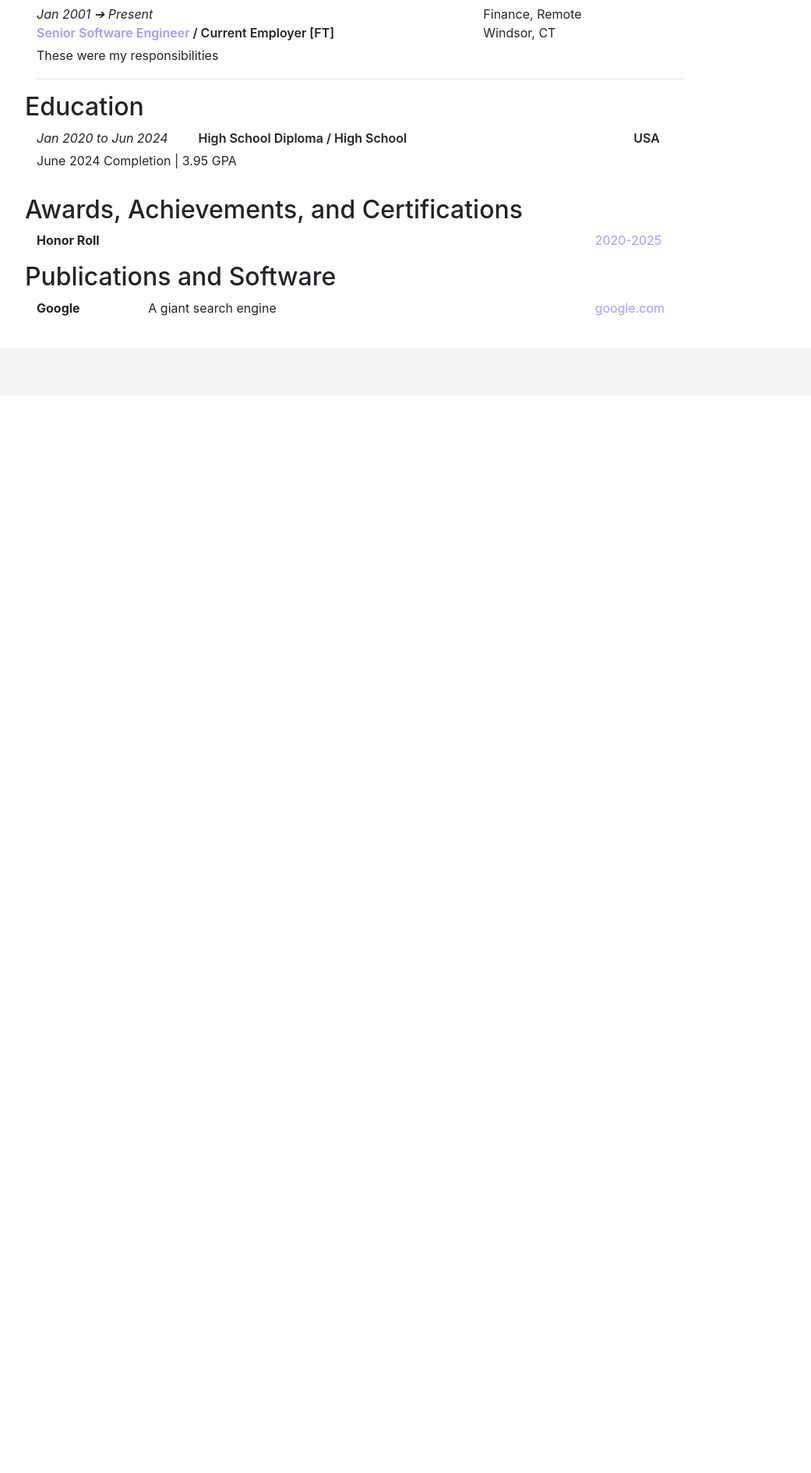
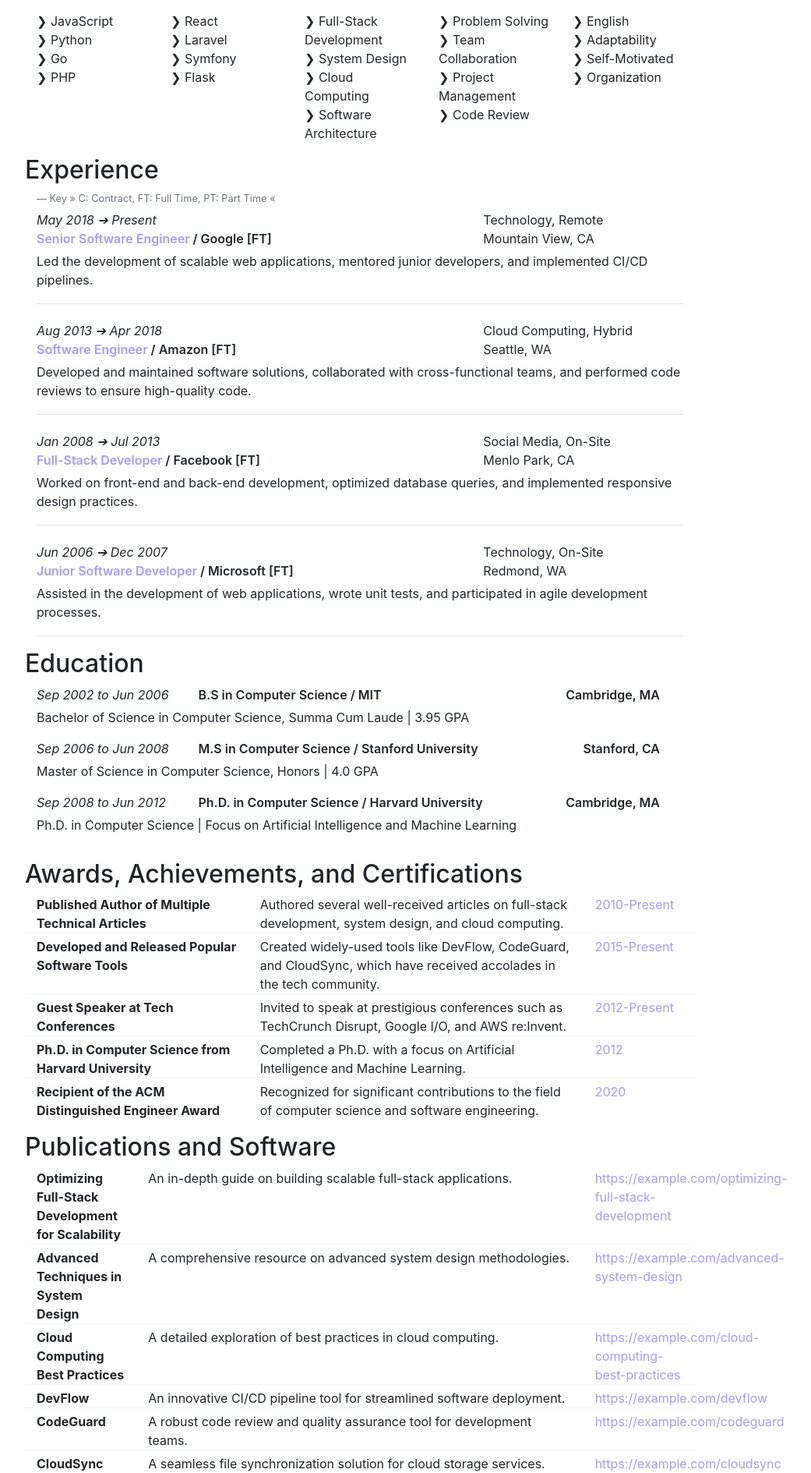
Before and after one commit to nsa-yoda/react-resume, a React (Create React App) app: page / in a window 1280 px wide. Shown: the part 532-2421 px from the top of the page at 78% size, without its empty margins (178-1219 px from the left). Before the commit the page ends 1039 px from the top, so only its background shows below. Built offline with nearby package versions, Linux system fonts and the light colour scheme.

Commit message:
update data with core sample date

```diff
--- a/src/components/Sections/Achievements/Achievements.jsx
+++ b/src/components/Sections/Achievements/Achievements.jsx
@@ -5,7 +5,7 @@
   return achievements.map((award, index) => {
     return (
       award.meta.display && (
-                <div key={index} className='row'>
+        <div className='row separator' key={index}>
           <span className='col-4'>
             <strong>{award.name}</strong>
           </span>
@@ -19,9 +19,11 @@
 
 export default function Achievements() {
   return (
-        achievements.length > 0 && (<div id="achievements" className="section">
-            <h2 className="row">Awards, Achievements, and Certifications</h2>
+    achievements.length > 0 && (
+      <div className='section' id='achievements'>
+        <h2 className='row'>Awards, Achievements, and Certifications</h2>
         {AchievementsFactory()}
-        </div>)
+      </div>
+    )
   )
 }
--- a/src/components/Sections/Experience/Experience.jsx
+++ b/src/components/Sections/Experience/Experience.jsx
@@ -1,68 +1,91 @@
-import "./Experience.css";
-import experiences from "../../../data/Experience.json";
-import highlightWords from "../../../data/Highlighter.json";
-import {formatDate} from "../../../utils";
+import './Experience.css'
+import experiences from '../../../data/Experience.json'
+import highlightWords from '../../../data/Highlighter.json'
+import { formatDate } from '../../../utils'
 
-const Highlighter = (input) => {
-    let words = input.split(/\s+/);
+const Highlighter = input => {
+  let words = input.split(/\s+/)
 
   // Iterate over each word and wrap it in <mark> tags if it matches any word in the highlight list
   let highlightedWords = words.map(word => {
     // Remove punctuation from the word for accurate matching
-        let cleanedWord = word.replace(/[.,!?;:()]/g, '');
+    let cleanedWord = word.replace(/[.,!?;:()]/g, '')
     if (highlightWords.includes(cleanedWord.toLowerCase())) {
-            return `<mark>${word}</mark>`;
+      return `<mark>${word}</mark>`
     }
-        return word;
-    });
+    return word
+  })
 
-    return highlightedWords.join(' ');
+  return highlightedWords.join(' ')
 }
 
 const ExperienceFactory = () => {
   const arrowSymbol = String.fromCodePoint(0x02794)
 
-    const metaTypeFinder = (metaType) => {
-        let output = "";
-        switch(metaType) {
-            case "contract": output = "C"; break;
-            case "full-time": output = "FT"; break;
-            case "part-time": output = "PT"; break;
-            default: output = "";
+  const metaTypeFinder = metaType => {
+    let output = ''
+    switch (metaType) {
+      case 'contract':
+        output = 'C'
+        break
+      case 'full-time':
+        output = 'FT'
+        break
+      case 'part-time':
+        output = 'PT'
+        break
+      default:
+        output = ''
     }
-        if(output.length > 0){
-            return "[" + output + "]";
+    if (output.length > 0) {
+      return '[' + output + ']'
     }
-        return output;
+    return output
   }
 
   return experiences.map((experience, index) => {
-        return experience.meta.display && (
+    return (
+      experience.meta.display && (
         <div key={index}>
           <div className={`job ${experience.meta.class}`}>
-                    <div className="row">
-                        <div className="date col-8" title={`${experience.dates.start} to ${experience.dates.end}`}>
-                            {formatDate(experience.dates.start)} {experience.dates.end ? arrowSymbol : ""} {formatDate(experience.dates.end)}
+            <div className='row'>
+              <div
+                className='date col-8'
+                title={`${experience.dates.start} to ${experience.dates.end}`}
+              >
+                {formatDate(experience.dates.start)}{' '}
+                {experience.dates.end ? arrowSymbol : ''}{' '}
+                {formatDate(experience.dates.end)}
               </div>
-                        <div className="col-4 float-right">
+              <div className='col-4 float-right'>
                 {experience.company.type}
-                            {experience.meta.remote === "remote" ? ", Remote" : ""}
-                            {experience.meta.remote === "hybrid" ? ", Hybrid" : ""}
-                            {experience.meta.remote === "in-person" ? ", In Person" : ""}
+                {experience.meta.remote === 'remote' ? ', Remote' : ''}
+                {experience.meta.remote === 'hybrid' ? ', Hybrid' : ''}
+                {experience.meta.remote === 'in-person' ? ', On-Site' : ''}
+                {experience.meta.remote === 'on-site' ? ', On-Site' : ''}
               </div>
             </div>
-                    <div className="row">
-                        <div className="title col-8">
-                            <span className="blue-span">{experience.title}</span> / {experience.company.name} {metaTypeFinder(experience.meta.type)}
+            <div className='row'>
+              <div className='title col-8'>
+                <span className='blue-span'>{experience.title}</span> /{' '}
+                {experience.company.name} {metaTypeFinder(experience.meta.type)}
               </div>
-                        <div className="col-4 float-right">{experience.company.location}</div>
-                    </div>
-                    <div className="row">
-                        <div className="responsibilities col" dangerouslySetInnerHTML={{__html: Highlighter(experience.responsibilities) }}/>
+              <div className='col-4 float-right'>
+                {experience.company.location}
               </div>
             </div>
-                <hr className={`${experience.meta.class}-hr`}/>
+            <div className='row'>
+              <div
+                className='responsibilities col'
+                dangerouslySetInnerHTML={{
+                  __html: Highlighter(experience.responsibilities),
+                }}
+              />
             </div>
+          </div>
+          <hr className={`${experience.meta.class}-hr`} />
+        </div>
+      )
     )
   })
 }
@@ -70,12 +93,12 @@
 export default function Experience() {
   return (
     experiences.length > 0 && (
-            <div id="experience" className="section">
-                <h2 className="row">Experience</h2>
-                <figcaption className={"blockquote-footer"}>
+      <div className='section' id='experience'>
+        <h2 className='row'>Experience</h2>
+        <figcaption className={'blockquote-footer'}>
           Key &raquo; C: Contract, FT: Full Time, PT: Part Time &laquo;
         </figcaption>
-                { ExperienceFactory() }
+        {ExperienceFactory()}
       </div>
     )
   )
--- a/src/data/Achievements.json
+++ b/src/data/Achievements.json
@@ -1,16 +1,40 @@
 [
   {
-    "name": "Honor Roll",
-    "description": "",
-    "year": "2020-2025",
+    "name": "Published Author of Multiple Technical Articles",
+    "description": "Authored several well-received articles on full-stack development, system design, and cloud computing.",
+    "year": "2010-Present",
     "meta": {
-      "display": false
+      "display": true
     }
   },
   {
-    "name": "Honor Roll",
-    "description": "",
-    "year": "2020-2025",
+    "name": "Developed and Released Popular Software Tools",
+    "description": "Created widely-used tools like DevFlow, CodeGuard, and CloudSync, which have received accolades in the tech community.",
+    "year": "2015-Present",
+    "meta": {
+      "display": true
+    }
+  },
+  {
+    "name": "Guest Speaker at Tech Conferences",
+    "description": "Invited to speak at prestigious conferences such as TechCrunch Disrupt, Google I/O, and AWS re:Invent.",
+    "year": "2012-Present",
+    "meta": {
+      "display": true
+    }
+  },
+  {
+    "name": "Ph.D. in Computer Science from Harvard University",
+    "description": "Completed a Ph.D. with a focus on Artificial Intelligence and Machine Learning.",
+    "year": "2012",
+    "meta": {
+      "display": true
+    }
+  },
+  {
+    "name": "Recipient of the ACM Distinguished Engineer Award",
+    "description": "Recognized for significant contributions to the field of computer science and software engineering.",
+    "year": "2020",
     "meta": {
       "display": true
     }
--- a/src/data/AtAGlance.json
+++ b/src/data/AtAGlance.json
@@ -1,6 +1,10 @@
 [
-  "Strong academic record with consistent presence on the honor roll",
-  "Excellent teamwork skills developed through various group activities",
-  "Quick learner, attentive listener, and adaptable to new situations",
-  "Friendly demeanor with strong communication skills"
+  "15 years of professional experience as a software engineer",
+  "Proficient in multiple programming languages and frameworks",
+  "Strong academic record with degrees from MIT, Stanford, and Harvard",
+  "Expert in full-stack development, system design, and cloud computing",
+  "Proven track record of delivering scalable and efficient software solutions",
+  "Excellent teamwork and leadership skills developed through various roles",
+  "Quick learner, attentive listener, and adaptable to new technologies",
+  "Strong communication skills with a friendly and professional demeanor"
 ]
--- a/src/data/Education.json
+++ b/src/data/Education.json
@@ -1,17 +1,53 @@
 [
   {
     "degree": {
-      "short_name": "High School Diploma",
-      "long_name": "June 2024 Completion | 3.95 GPA"
+      "short_name": "B.S in Computer Science",
+      "long_name": "Bachelor of Science in Computer Science, Summa Cum Laude | 3.95 GPA"
     },
     "school": {
-      "name": "High School",
-      "location": "USA"
+      "name": "MIT",
+      "location": "Cambridge, MA"
     },
     "dates": {
       "showDate": true,
-      "start": "2020-01-02",
-      "end": "2024-06-24"
+      "start": "2002-09-01",
+      "end": "2006-06-01"
+    },
+    "meta": {
+      "display": true
+    }
+  },
+  {
+    "degree": {
+      "short_name": "M.S in Computer Science",
+      "long_name": "Master of Science in Computer Science, Honors | 4.0 GPA"
+    },
+    "school": {
+      "name": "Stanford University",
+      "location": "Stanford, CA"
+    },
+    "dates": {
+      "showDate": true,
+      "start": "2006-09-01",
+      "end": "2008-06-01"
+    },
+    "meta": {
+      "display": true
+    }
+  },
+  {
+    "degree": {
+      "short_name": "Ph.D. in Computer Science",
+      "long_name": "Ph.D. in Computer Science | Focus on Artificial Intelligence and Machine Learning"
+    },
+    "school": {
+      "name": "Harvard University",
+      "location": "Cambridge, MA"
+    },
+    "dates": {
+      "showDate": true,
+      "start": "2008-09-01",
+      "end": "2012-06-01"
     },
     "meta": {
       "display": true
--- a/src/data/Experience.json
+++ b/src/data/Experience.json
@@ -1,21 +1,78 @@
 [
   {
     "company": {
-      "name": "Current Employer",
-      "type": "Finance",
-      "location": "Windsor, CT"
+      "name": "Google",
+      "type": "Technology",
+      "location": "Mountain View, CA"
     },
     "meta": {
       "display": true,
-      "class": "employer-class-name",
+      "class": "google",
       "type": "full-time",
       "remote": "remote"
     },
     "dates": {
-      "start": "2001-01-01",
+      "start": "2018-05-01",
       "end": "Present"
     },
     "title": "Senior Software Engineer",
-    "responsibilities": "These were my responsibilities"
+    "responsibilities": "Led the development of scalable web applications, mentored junior developers, and implemented CI/CD pipelines."
+  },
+  {
+    "company": {
+      "name": "Amazon",
+      "type": "Cloud Computing",
+      "location": "Seattle, WA"
+    },
+    "meta": {
+      "display": true,
+      "class": "amazon",
+      "type": "full-time",
+      "remote": "hybrid"
+    },
+    "dates": {
+      "start": "2013-08-01",
+      "end": "2018-04-30"
+    },
+    "title": "Software Engineer",
+    "responsibilities": "Developed and maintained software solutions, collaborated with cross-functional teams, and performed code reviews to ensure high-quality code."
+  },
+  {
+    "company": {
+      "name": "Facebook",
+      "type": "Social Media",
+      "location": "Menlo Park, CA"
+    },
+    "meta": {
+      "display": true,
+      "class": "facebook",
+      "type": "full-time",
+      "remote": "on-site"
+    },
+    "dates": {
+      "start": "2008-01-01",
+      "end": "2013-07-31"
+    },
+    "title": "Full-Stack Developer",
+    "responsibilities": "Worked on front-end and back-end development, optimized database queries, and implemented responsive design practices."
+  },
+  {
+    "company": {
+      "name": "Microsoft",
+      "type": "Technology",
+      "location": "Redmond, WA"
+    },
+    "meta": {
+      "display": true,
+      "class": "microsoft",
+      "type": "full-time",
+      "remote": "on-site"
+    },
+    "dates": {
+      "start": "2006-06-01",
+      "end": "2007-12-31"
+    },
+    "title": "Junior Software Developer",
+    "responsibilities": "Assisted in the development of web applications, wrote unit tests, and participated in agile development processes."
   }
 ]
--- a/src/data/Information.json
+++ b/src/data/Information.json
@@ -13,9 +13,9 @@
       "link": false
     },
     "socials": [
-      "facebook.com/okok",
+      "https://facebook.com/okok",
       "https://twitter.com/okok",
-      "okok"
+      "https://linkedin.com/in/okok"
     ],
     "display": true
   }
--- a/src/data/Publications.json
+++ b/src/data/Publications.json
@@ -1,8 +1,38 @@
 [
   {
-    "name": "Google",
-    "description": "A giant search engine",
-    "url": "google.com",
+    "name": "Optimizing Full-Stack Development for Scalability",
+    "description": "An in-depth guide on building scalable full-stack applications.",
+    "url": "https://example.com/optimizing-full-stack-development",
+    "display": true
+  },
+  {
+    "name": "Advanced Techniques in System Design",
+    "description": "A comprehensive resource on advanced system design methodologies.",
+    "url": "https://example.com/advanced-system-design",
+    "display": true
+  },
+  {
+    "name": "Cloud Computing Best Practices",
+    "description": "A detailed exploration of best practices in cloud computing.",
+    "url": "https://example.com/cloud-computing-best-practices",
+    "display": true
+  },
+  {
+    "name": "DevFlow",
+    "description": "An innovative CI/CD pipeline tool for streamlined software deployment.",
+    "url": "https://example.com/devflow",
+    "display": true
+  },
+  {
+    "name": "CodeGuard",
+    "description": "A robust code review and quality assurance tool for development teams.",
+    "url": "https://example.com/codeguard",
+    "display": true
+  },
+  {
+    "name": "CloudSync",
+    "description": "A seamless file synchronization solution for cloud storage services.",
+    "url": "https://example.com/cloudsync",
     "display": true
   }
 ]
--- a/src/data/Skills.json
+++ b/src/data/Skills.json
@@ -1,13 +1,31 @@
 [
-  "Cooking",
-  "Adaptability",
-  "Fast Learner",
+  "JavaScript",
+  "Python",
+  "Go",
+  "PHP",
+  "SQL",
 
-  "Computer Skills",
-  "Self Motivated",
-  "Organization",
+  "React",
+  "Laravel",
+  "Symfony",
+  "Flask",
+  "Drupal",
+
+  "Full-Stack Development",
+  "System Design",
+  "Cloud Computing",
+  "Software Architecture",
+  "Agile Methodologies",
+
+  "Problem Solving",
+  "Team Collaboration",
+  "Project Management",
+  "Code Review",
+  "Continuous Integration/Continuous Deployment (CI/CD)",
 
   "English",
-  "Tagalog",
-  "Binisayâ"
+  "Adaptability",
+  "Self-Motivated",
+  "Organization",
+  "Fast Learner"
 ]
--- a/src/data/Summary.json
+++ b/src/data/Summary.json
@@ -1,3 +1,3 @@
 [
-  "This is an example summary"
+  "I am a seasoned software engineer with 15 years of experience, proficient in JavaScript, Python, Go, PHP, and SQL. I excel in full-stack development and system design, known for delivering scalable and efficient software solutions."
 ]
```
Lines whose indentation alone changed are shown as unchanged.
